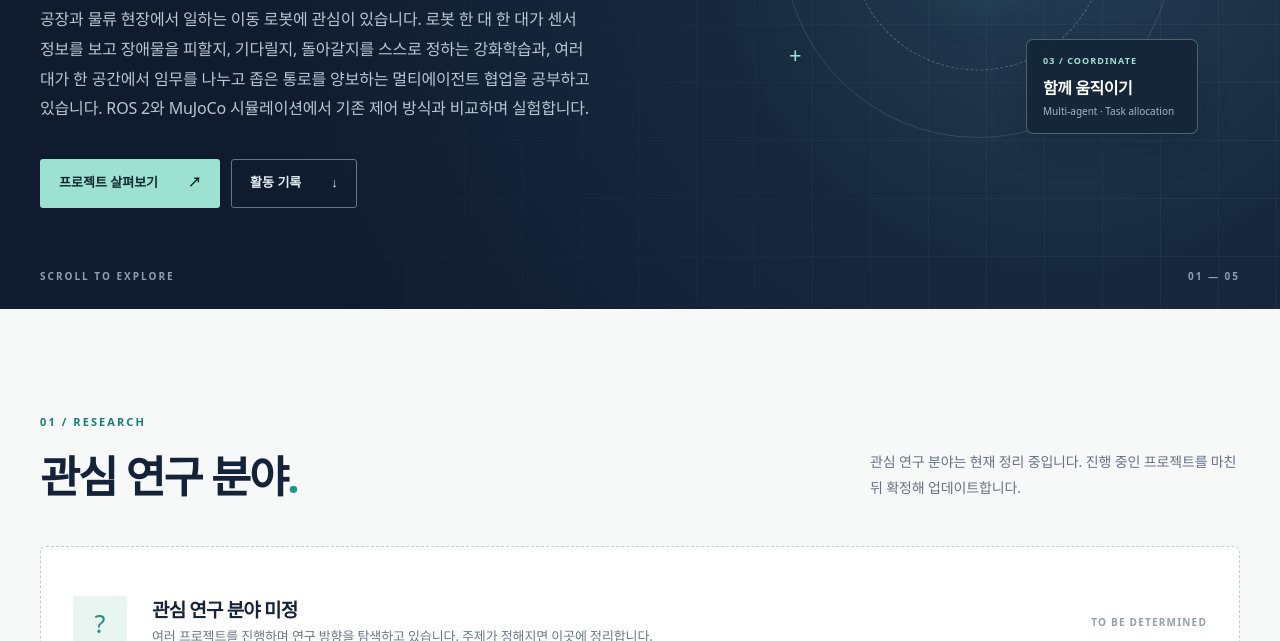
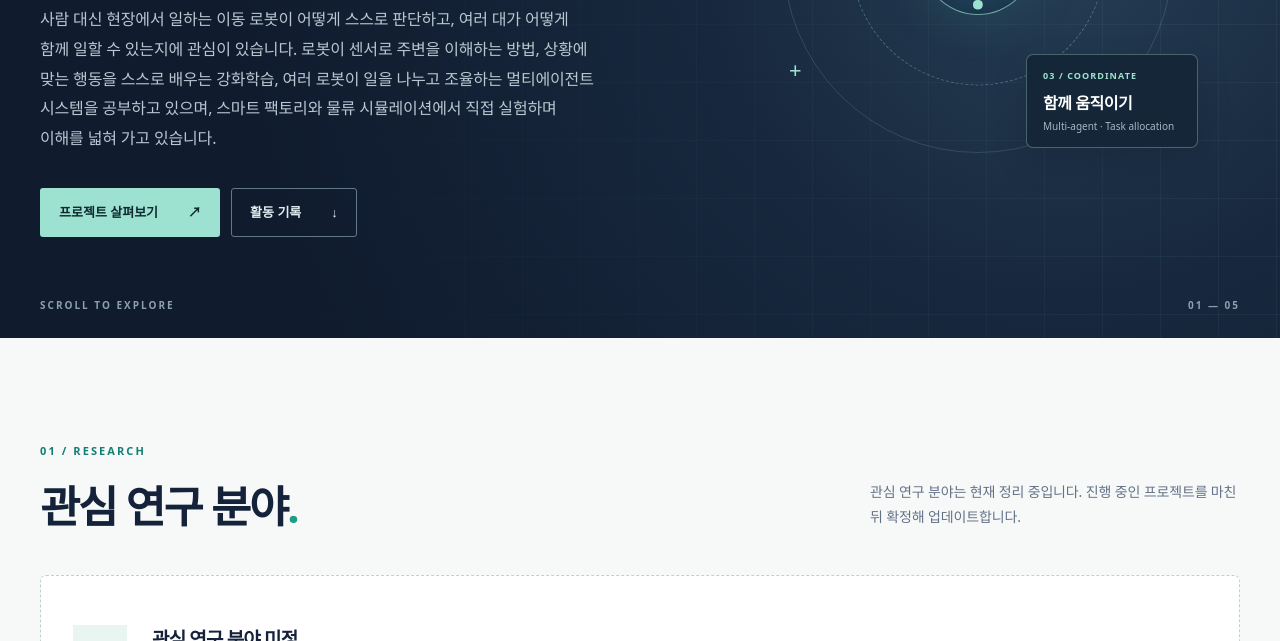
Before and after one commit to GitHaewon/portfolio-lab, a plain HTML site: page index.html in a window 1280 px wide. Shown: the part 459-1100 px from the top of the page. Drawn offline with Linux system fonts and the light colour scheme.

Commit message:
첫 화면 소개 문단을 특정 프로젝트에 묶이지 않게 수정
Co-Authored-By: Claude Opus 5.5 <noreply@anthropic.com>
Claude-Session: https://claude.ai/code/session_01XZufs6RKu1kzWjaacktiZh

```diff
--- a/index.html
+++ b/index.html
@@ -37,7 +37,7 @@
           <p class="eyebrow"><span class="eyebrow-line"></span> PHYSICAL AI · MULTI-ROBOT</p>
           <p class="hero-overline">전주대학교 인공지능학과 · 이동 로봇 탐구 중</p>
           <h1 id="hero-title"><em>스스로 판단하고</em><br><em>함께 움직이는</em><br>이동 로봇을 탐구합니다.</h1>
-          <p class="hero-description">공장과 물류 현장에서 일하는 이동 로봇에 관심이 있습니다. 로봇 한 대 한 대가 센서 정보를 보고 장애물을 피할지, 기다릴지, 돌아갈지를 스스로 정하는 강화학습과, 여러 대가 한 공간에서 임무를 나누고 좁은 통로를 양보하는 멀티에이전트 협업을 공부하고 있습니다. ROS 2와 MuJoCo 시뮬레이션에서 기존 제어 방식과 비교하며 실험합니다.</p>
+          <p class="hero-description">사람 대신 현장에서 일하는 이동 로봇이 어떻게 스스로 판단하고, 여러 대가 어떻게 함께 일할 수 있는지에 관심이 있습니다. 로봇이 센서로 주변을 이해하는 방법, 상황에 맞는 행동을 스스로 배우는 강화학습, 여러 로봇이 일을 나누고 조율하는 멀티에이전트 시스템을 공부하고 있으며, 스마트 팩토리와 물류 시뮬레이션에서 직접 실험하며 이해를 넓혀 가고 있습니다.</p>
           <div class="hero-actions"><a class="button button-light" href="#projects">프로젝트 살펴보기 <span aria-hidden="true">↗</span></a><a class="button button-ghost" href="#activities">활동 기록 <span aria-hidden="true">↓</span></a></div>
         </div>
         <div class="hero-art" role="img" aria-label="이동 로봇의 주변 인식, 강화학습 기반 판단, 다중 로봇 협업 흐름을 표현한 추상적 다이어그램">
```
